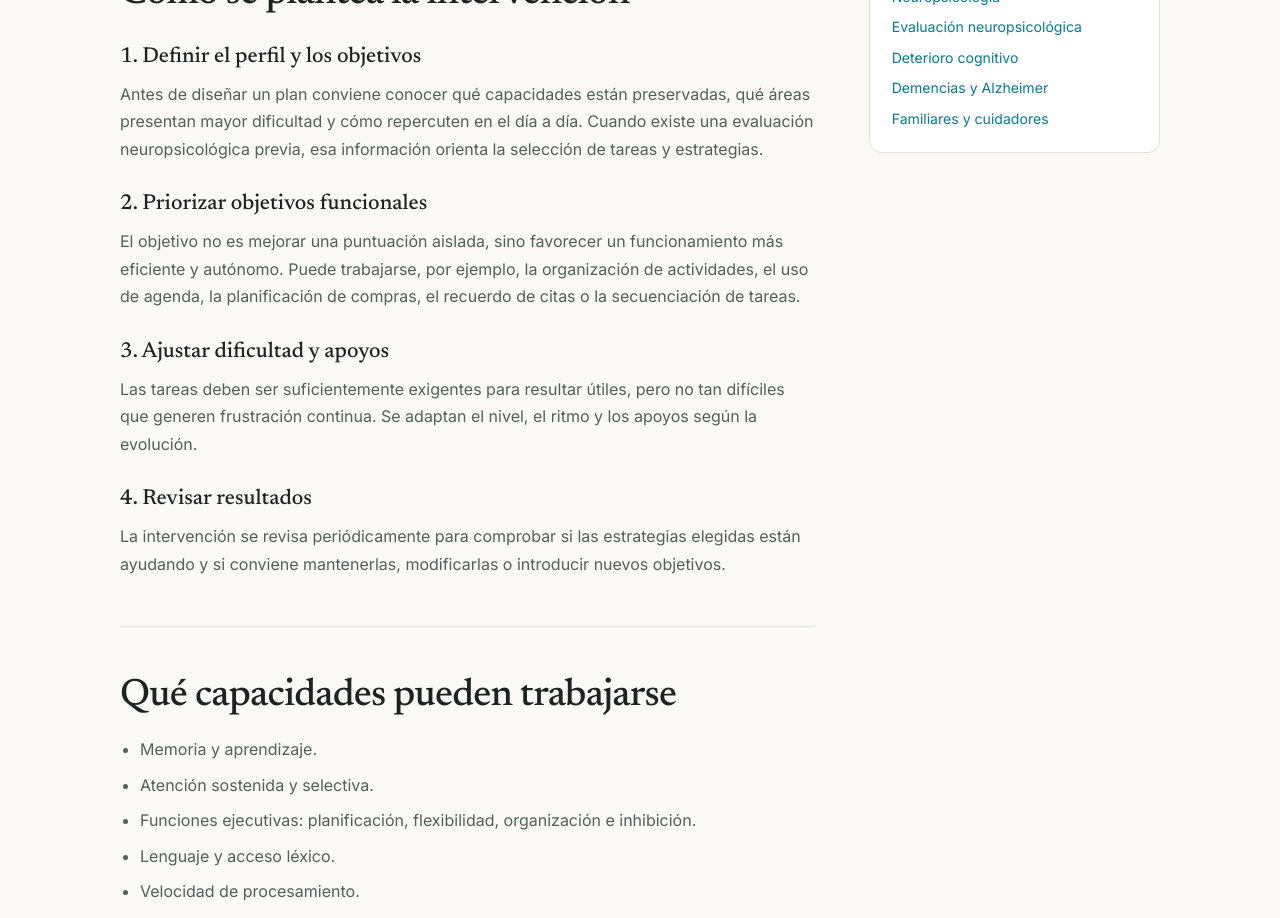
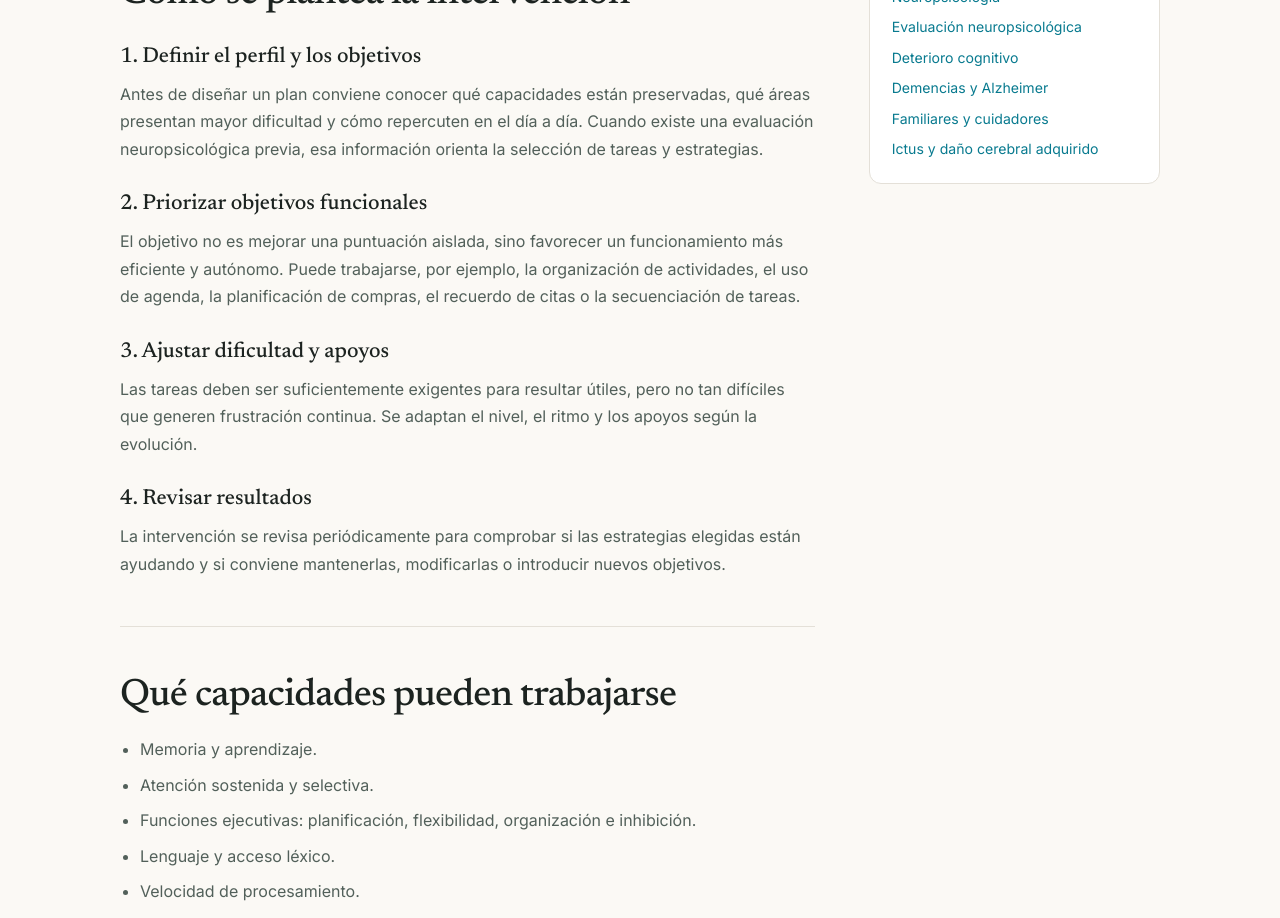
Before and after one commit to carolinasanchezgirona/Portfolio-Carolina, a Next.js app: page /estimulacion-cognitiva in a window 1280 px wide. Shown: the part 1080-1998 px from the top of the page. Built offline with nearby package versions, Linux system fonts and the light colour scheme.

Commit message:
SEO: link stroke and brain injury page

```diff
--- a/app/estimulacion-cognitiva/page.tsx
+++ b/app/estimulacion-cognitiva/page.tsx
@@ -159,6 +159,7 @@ export default function CognitiveStimulationPage() {
               <a href="/deterioro-cognitivo/">Deterioro cognitivo</a>
               <a href="/demencias/">Demencias y Alzheimer</a>
               <a href="/familiares-y-cuidadores-de-personas-con-demencia/">Familiares y cuidadores</a>
+              <a href="/ictus-y-dano-cerebral-adquirido/">Ictus y daño cerebral adquirido</a>
             </div>
           </div>
         </aside>
```
